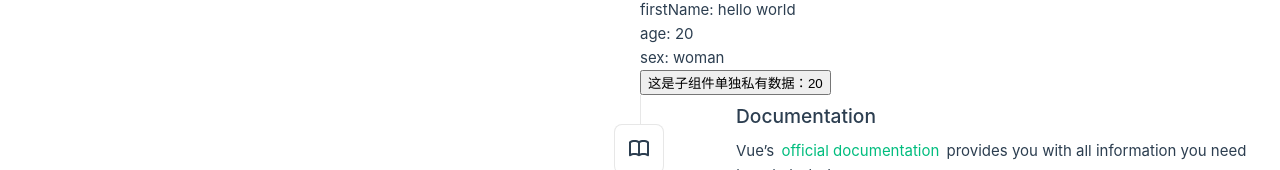
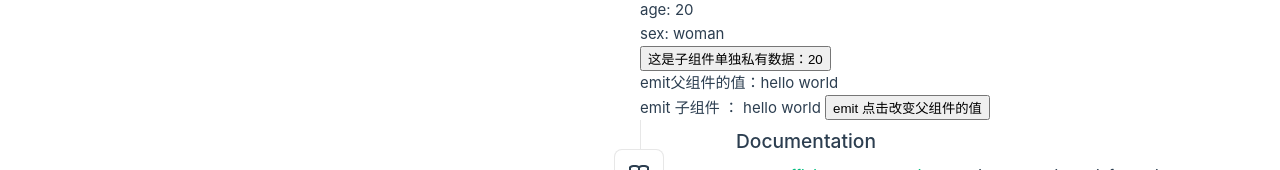
Before and after one commit to seart/vue-practice, a Vue app: page / in a window 1280 px wide. Shown: the part 170-340 px from the top of the page. Built offline with nearby package versions, Linux system fonts and the light colour scheme; the HTML template or start-up script is replaced by a standard one.

Commit message:
feat: emit（父子组件传递数据） add emitTs component and integrate custom event handling into worldTs and CustomPage

```diff
--- a/src/components/CustomPage.vue
+++ b/src/components/CustomPage.vue
@@ -1,6 +1,7 @@
 <script setup lang="ts">
 import { ref } from 'vue'
 import helloTs from './customComponents/helloTs.vue'
+import EmitTs from './customComponents/emitTs.vue'
 
 const title = ref('这是父组件')
 
@@ -15,6 +16,16 @@ const myWorld = ref({
   age: 20,
   sex: 'woman',
 })
+
+// 下面是使用 emit 进行数据回调
+const helloWorld = ref({
+  title: 'hello world',
+  num: 100,
+})
+const parentUpdateContent = () => {
+  helloWorld.value.num++
+  helloWorld.value.title = ' emit method call change title and num:' + helloWorld.value.num
+}
 </script>
 
 <template>
@@ -23,7 +34,12 @@ const myWorld = ref({
     {{ title }}
     // 这里 content 是 false ，就可以省略不写
     <helloTs v-bind:message="messageContent" :funcs="funcs" :typeName="typeName" />
-    // 全局组件, 传输对象类型，使用- 连接，会自动转成驼峰命名
+    <!-- 全局组件, 传输对象类型，使用- 连接，会自动转成驼峰命名 -->
     <world-ts v-bind:my-world="myWorld" />
+
+
+    <!-- emit 进行回调数据传递，父组件监听事件来改变父组件的值 -->
+    <div>emit父组件的值：{{ helloWorld.title }}</div>
+    <EmitTs :helloWorld="helloWorld" @updateContent="parentUpdateContent" />
   </div>
 </template>
--- /dev/null
+++ b/src/components/customComponents/emitTs.vue
@@ -0,0 +1,24 @@
+<script setup lang="ts">
+
+defineProps<{
+    helloWorld: {
+        title: string
+        num: number
+    }
+}>()
+
+const emit = defineEmits(['updateContent'])
+const subUpdateContent = () => {
+    emit('updateContent')
+}
+
+</script>
+
+<template>
+
+    <div>
+        emit 子组件 ： {{ helloWorld.title }}
+        <button @click="subUpdateContent">emit 点击改变父组件的值</button>
+    </div>
+
+</template>
--- a/src/components/customComponents/worldTs.vue
+++ b/src/components/customComponents/worldTs.vue
@@ -1,18 +1,15 @@
 <script setup lang="ts">
-import { ref, type PropType } from 'vue'
+import { ref } from 'vue'
 
-const props = defineProps({
+const props = defineProps<{
   myWorld: {
-    type: Object as PropType<{
-      firstName: string
-      age: number
-      sex: string
-    }>,
-    required: true,
-  },
-})
+    firstName: string
+    age: number
+    sex: string
+  }
+}>()
+const age2 = ref(props.myWorld.age)
 
-const age2 = ref(props.myWorld.age)
 </script>
 
 <template>
```
